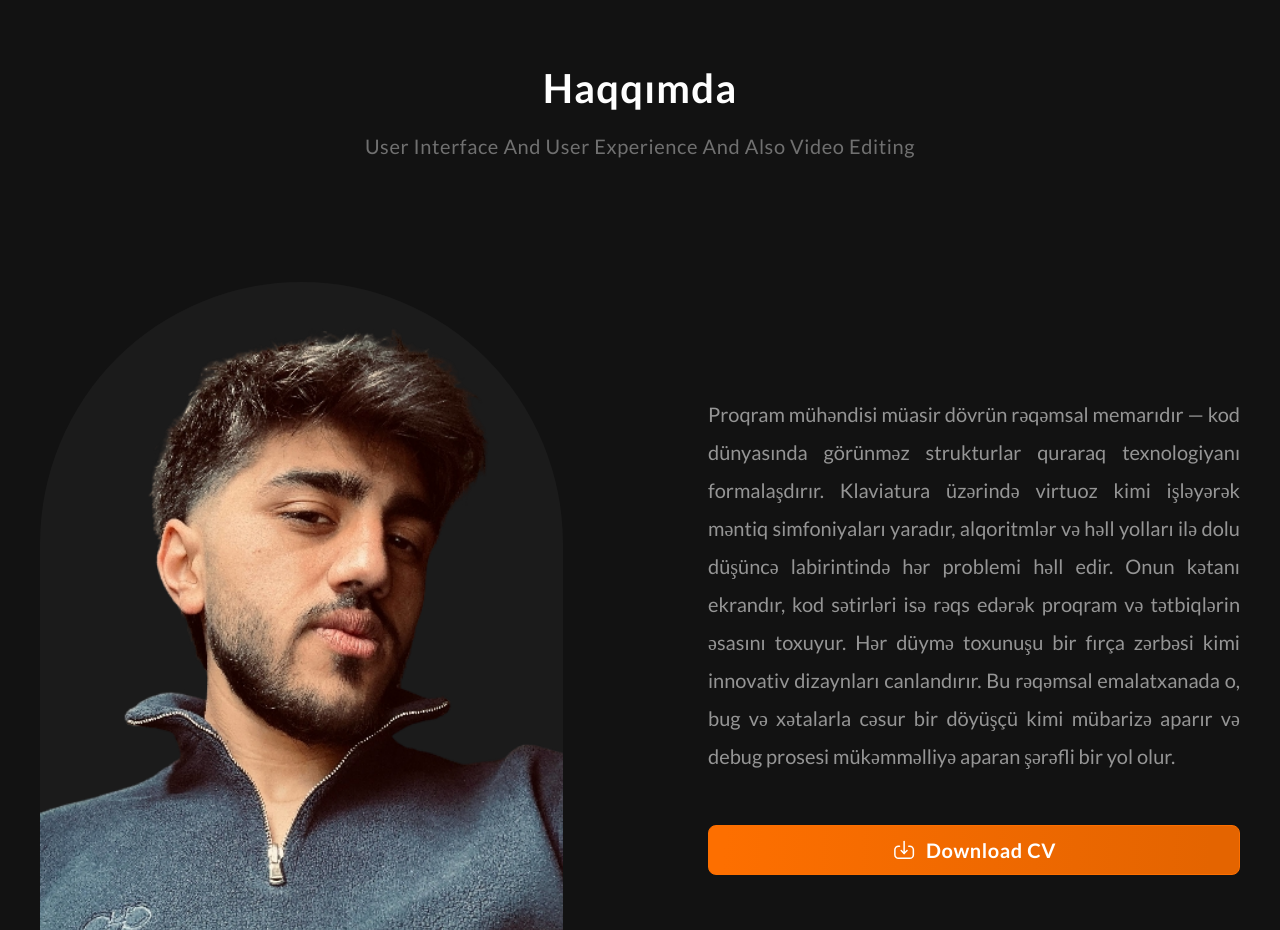
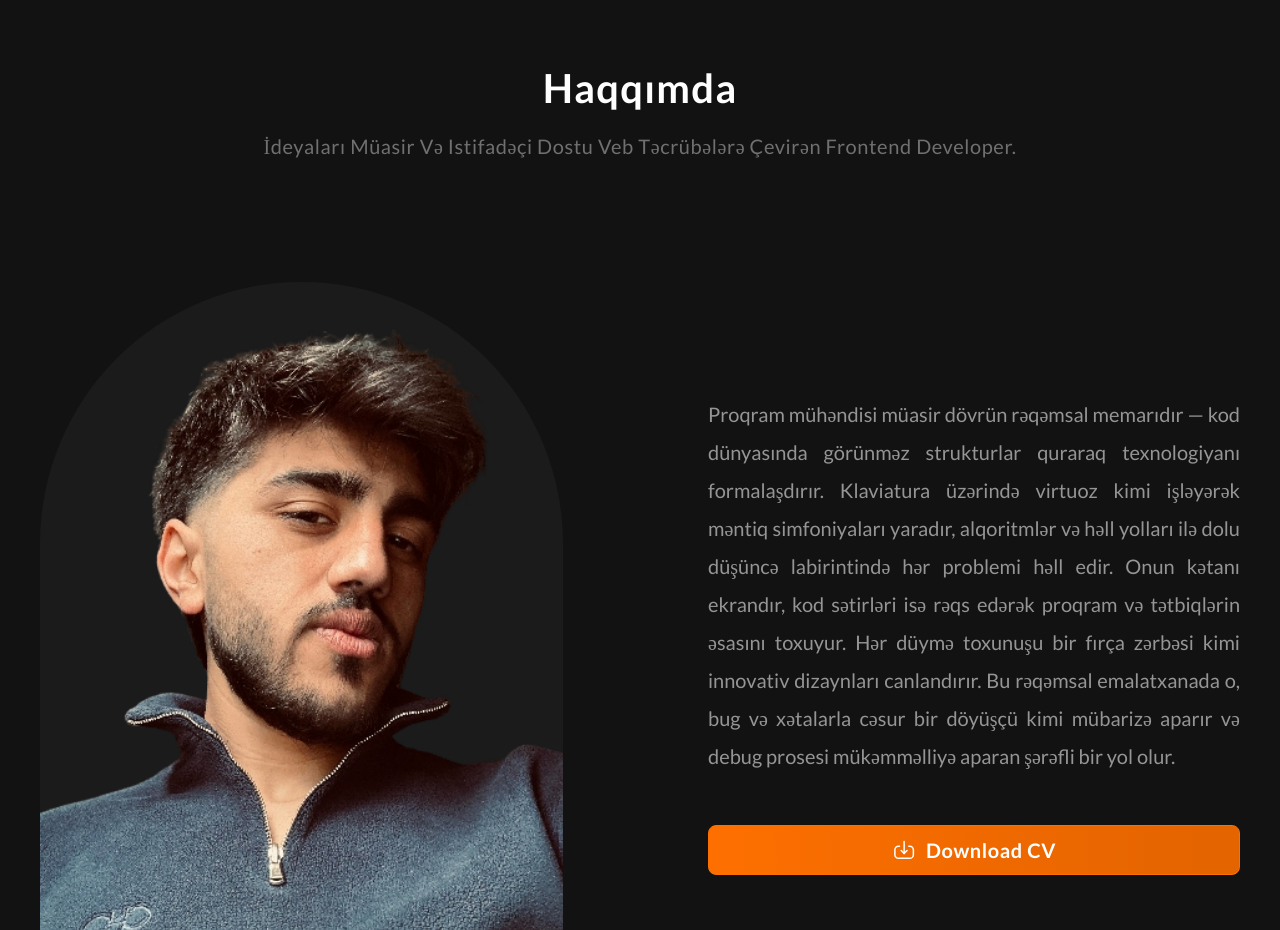
Before and after one commit to isgandarofh/Final-Project, a React (Vite) app in the folder portfolio/: page / in a window 1280 px wide. Shown: the part 2280-3210 px from the top of the page. Built offline with nearby package versions, Linux system fonts and the light colour scheme.

Commit message:
about me page banner update

```diff
--- a/portfolio/public/locales/az.json
+++ b/portfolio/public/locales/az.json
@@ -21,6 +21,6 @@
   "Frontend solutions tailored to your needs": "Sənin ehtiyaclarına uyğun frontend həllər",
   "about-me-info-paragraph": "<p>Mən müasir, responsive və istifadəçi dostu veb tətbiqlər hazırlayan Frontend Developerəm.</p><p>İstifadəçilər üçün rahat, sürətli və estetik görünən interfeyslər yaratmaq mənim əsas məqsədimdir.</p><p>React, TypeScript və Tailwind CSS kimi müasir texnologiyalarla ideyaları real və funksional rəqəmsal məhsullara çevirirəm.</p><p>Landing page-lərdən tutmuş tam veb tətbiqlərə qədər hər layihədə təmiz kod strukturu, performans və dizayn uyğunluğuna xüsusi diqqət yetirirəm.</p><p>Daim yeni texnologiyalar öyrənərək özümü inkişaf etdirir və müasir web trendləri izləyirəm.</p><p>Məqsədim həm istifadəçilər, həm də bizneslər üçün dəyər yaradan yüksək keyfiyyətli layihələr hazırlamaqdır.</p>",
   "about-section-text" : "Proqram mühəndisi müasir dövrün rəqəmsal memarıdır — kod dünyasında görünməz strukturlar quraraq texnologiyanı formalaşdırır. Klaviatura üzərində virtuoz kimi işləyərək məntiq simfoniyaları yaradır, alqoritmlər və həll yolları ilə dolu düşüncə labirintində hər problemi həll edir. Onun kətanı ekrandır, kod sətirləri isə rəqs edərək proqram və tətbiqlərin əsasını toxuyur. Hər düymə toxunuşu bir fırça zərbəsi kimi innovativ dizaynları canlandırır. Bu rəqəmsal emalatxanada o, bug və xətalarla cəsur bir döyüşçü kimi mübarizə aparır və debug prosesi mükəmməlliyə aparan şərəfli bir yol olur.",
-  "services-desc" : "İdeyalarınızı güclü və müasir veb həllərə çevirirəm. Kod keyfiyyəti, sürət və istifadəçi məmnuniyyəti hər zaman ön plandadır. Hər layihə detallı planlama və təmiz arxitektura ilə hazırlanır."
-
+  "services-desc" : "İdeyalarınızı güclü və müasir veb həllərə çevirirəm. Kod keyfiyyəti, sürət və istifadəçi məmnuniyyəti hər zaman ön plandadır. Hər layihə detallı planlama və təmiz arxitektura ilə hazırlanır.",
+  "about-me-desc" : "İdeyaları müasir və istifadəçi dostu veb təcrübələrə çevirən Frontend Developer."
 }
--- a/portfolio/public/locales/en.json
+++ b/portfolio/public/locales/en.json
@@ -20,5 +20,6 @@
   "Frontend solutions tailored to your needs": "Frontend solutions tailored to your needs",
   "about-me-info-paragraph": "<p>I’m a passionate Frontend Developer who focuses on building modern, responsive, and user-friendly web applications.</p><p>I enjoy creating clean and interactive interfaces that not only look great but also provide a smooth experience for users across all devices.</p><p>I work with technologies such as React, TypeScript, Tailwind CSS, and modern frontend tools to turn ideas into functional digital products.</p><p>From landing pages to full-scale web applications, I always pay attention to performance, design consistency, and clean code structure.</p><p>I’m constantly learning new technologies, improving my skills, and staying up to date with modern web trends.<p/><p>My goal is to deliver high-quality solutions that help businesses grow and users enjoy their online experience.</p>",
   "about-section-text" : "A software engineer is the modern-day architect of the digital world, building invisible structures of code that shape our technological reality. With fingers moving across the keyboard like a virtuoso, they compose symphonies of logic, navigating a labyrinth of algorithms and solutions. Their canvas is the screen, where lines of code dance together to create the foundation of programs and applications. Each keystroke is like a brushstroke, bringing innovative designs and complex architectures to life. In this digital workshop, they become fearless problem solvers, battling bugs and glitches, while debugging turns into a noble pursuit on the endless path toward perfection.",
-  "services-desc" : "I transform ideas into powerful and scalable web solutions. Clean code, optimized performance, and seamless user experience are always my top priorities in every project."
+  "services-desc" : "I transform ideas into powerful and scalable web solutions. Clean code, optimized performance, and seamless user experience are always my top priorities in every project.",
+  "about-me-desc" : "Frontend Developer turning ideas into modern and user-friendly web experiences."
 }
--- a/portfolio/public/locales/ru.json
+++ b/portfolio/public/locales/ru.json
@@ -20,5 +20,6 @@
   "Frontend solutions tailored to your needs": "Frontend-решения, адаптированные под ваши нужды",
   "about-me-info-paragraph": "<p>Я Frontend Developer, который специализируется на создании современных, адаптивных и удобных веб-приложений.</p><p>Мне нравится разрабатывать интерфейсы, которые выглядят стильно, работают быстро и обеспечивают комфортный пользовательский опыт на любых устройствах.</p><p>Я использую такие технологии, как React, TypeScript, Tailwind CSS, а также современные инструменты frontend-разработки, чтобы превращать идеи в полноценные цифровые продукты.</p><p>От лендингов до сложных веб-приложений — я всегда уделяю внимание производительности, чистоте кода и качеству дизайна.</p><p>Я постоянно развиваюсь, изучаю новые технологии и слежу за современными тенденциями в веб-разработке.</p><p>Моя цель — создавать высококачественные решения, которые приносят пользу бизнесу и делают взаимодействие пользователей с продуктом максимально приятным.</p>",
   "about-section-text": "Программист — это современный архитектор цифрового мира, который создаёт невидимые структуры кода и формирует технологическую реальность. Работая за клавиатурой как виртуоз, он пишет симфонии логики, находя решения в лабиринте алгоритмов. Его холст — экран, где строки кода танцуют, создавая основу программ и приложений. Каждое нажатие клавиши подобно мазку кисти, оживляющему инновационные дизайны. В этой цифровой мастерской он становится героем, сражающимся с багами и ошибками, а процесс отладки превращается в благородный путь к совершенству.",
-  "services-desc": "Я превращаю идеи в мощные и масштабируемые веб-решения. Чистый код, высокая производительность и удобный пользовательский опыт — главные приоритеты в каждом проекте."
+  "services-desc": "Я превращаю идеи в мощные и масштабируемые веб-решения. Чистый код, высокая производительность и удобный пользовательский опыт — главные приоритеты в каждом проекте.",
+  "about-me-desc" : "Frontend разработчик, превращающий идеи в современные и удобные веб-решения."
 }
--- a/portfolio/src/components/AboutMeBanner.tsx
+++ b/portfolio/src/components/AboutMeBanner.tsx
@@ -1,4 +1,4 @@
-import bannerImg from "../assets/img/top-view-desk-concept-with-orange-background.jpg"
+import bannerImg from "../assets/img/about-me-banner.jpg"
 import "../css/about-page.css"
 import { useTranslation } from "react-i18next"
 
--- a/portfolio/src/components/AboutMeInfo.tsx
+++ b/portfolio/src/components/AboutMeInfo.tsx
@@ -13,7 +13,7 @@ export default function AboutMeInfo() {
   return (
     <div className="about-page-content">
       <PageTitle title={t("About me")} />
-      <SectionDesc desc="User Interface and User Experience and Also video editing" />
+      <SectionDesc desc= {t("about-me-desc")} />
       <div className="about-center">
         <div className="about-center-img">
           <div className="about-center-img-bg">
--- a/portfolio/src/components/AboutSection/AboutMeSection.tsx
+++ b/portfolio/src/components/AboutSection/AboutMeSection.tsx
@@ -21,7 +21,7 @@ export default function AboutMeSection() {
                     <div className="about-content">
                         <div className="about-title">
                             <PageTitle title= {t("About me")} />
-                            <SectionDesc desc="User Interface and User Experience and Also video editing" />
+                            <SectionDesc desc={t("about-me-desc")} />
                         </div>
                         <div className="about-center">
                             <div className="about-center-img">
--- a/portfolio/src/css/about-page.css
+++ b/portfolio/src/css/about-page.css
@@ -1,7 +1,7 @@
 .about-me-banner{
     margin-top: 85px;
     width: 100%;
-    height: 350px;
+    height: 450px;
     background-repeat: no-repeat;
     background-size: cover;
     background-position: -5px 2px;
```
Also changed, not shown: 1 other file (tests, documents, lock files or other folders).
